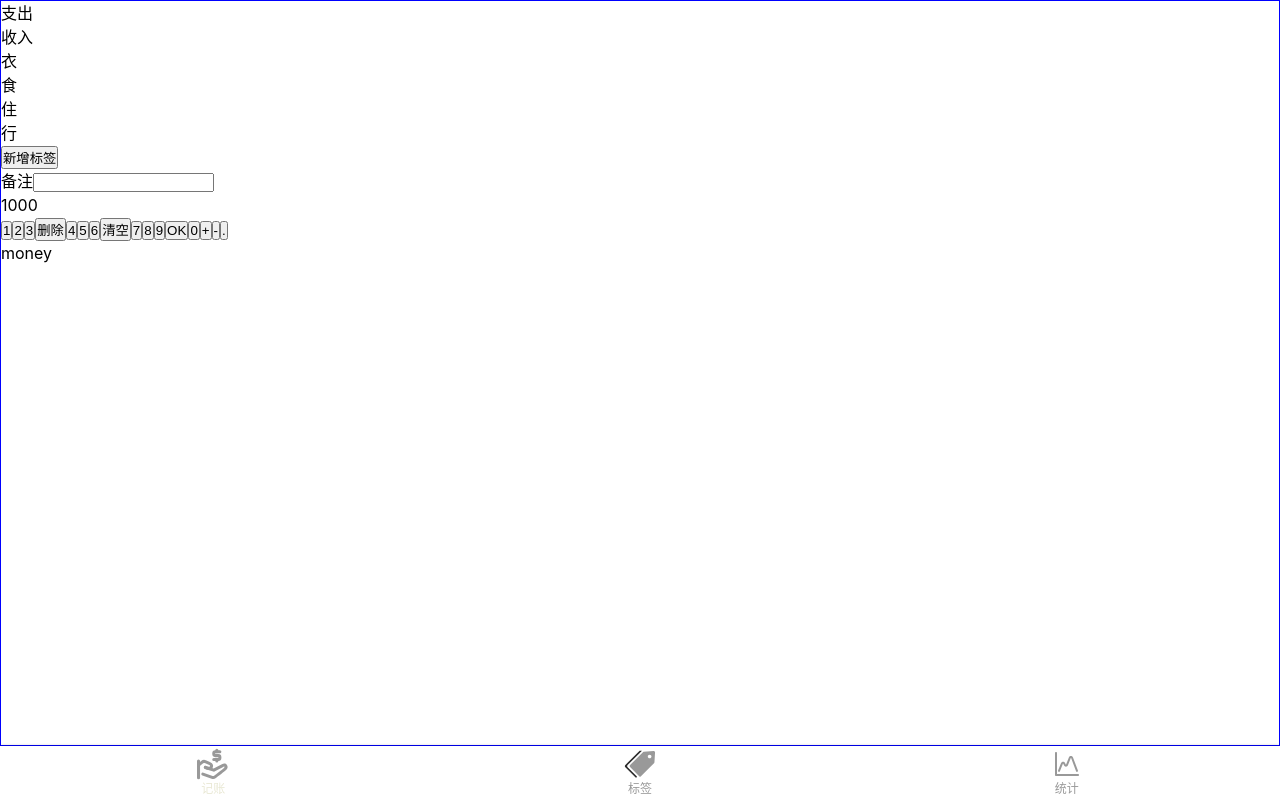
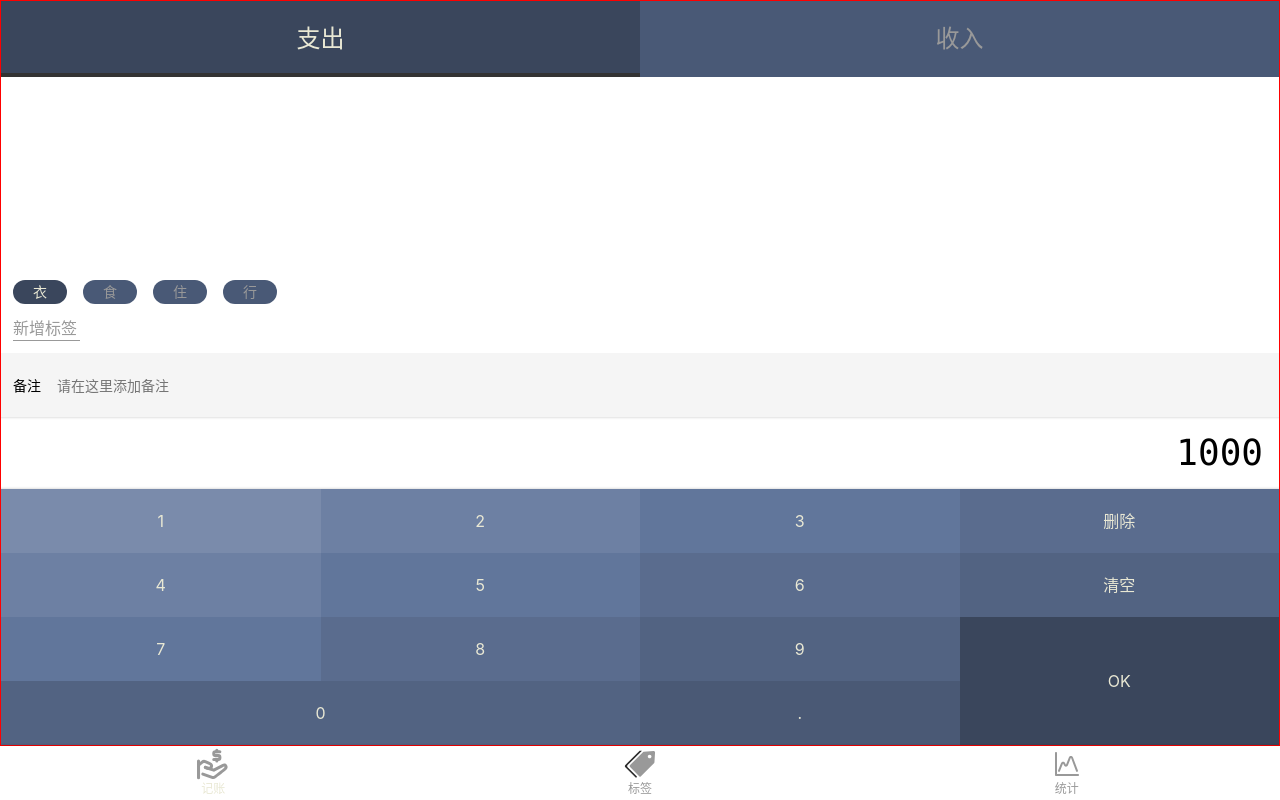
Before and after one commit to EmmaLee1229/accountingBook-code, a Vue app: page /#/money in a window 1280 px wide. Built offline with nearby package versions, Linux system fonts and the light colour scheme.

Commit message:
完成html和css

```diff
--- a/src/App.vue
+++ b/src/App.vue
@@ -12,5 +12,11 @@
     -moz-osx-font-smoothing: grayscale;
     font-family: $font-hei;
     line-height: 1.5;
+    font-size: 16px;
   }
+  /*.clearfix::after {*/
+  /*  content: '';*/
+  /*  display: block;*/
+  /*  clear: both;*/
+  /*}*/
 </style>
--- a/src/assets/style/helper.scss
+++ b/src/assets/style/helper.scss
@@ -2,3 +2,20 @@
 $font-hei:-apple-system, "Noto Sans", "Helvetica Neue", Helvetica, "Nimbus Sans L", Arial, "Liberation Sans", "PingFang SC", "Hiragino Sans GB", "Noto Sans CJK SC", "Source Han Sans SC", "Source Han Sans CN", "Microsoft YaHei", "Wenquanyi Micro Hei", "WenQuanYi Zen Hei", "ST Heiti", SimHei, "WenQuanYi Zen Hei Sharp", sans-serif;
 $font-song:Georgia, "Nimbus Roman No9 L", "Songti SC", "Noto Serif CJK SC", "Source Han Serif SC", "Source Han Serif CN", STSong, "AR PL New Sung", "AR PL SungtiL GB", NSimSun, SimSun, "TW\-Sung", "WenQuanYi Bitmap Song", "AR PL UMing CN", "AR PL UMing HK", "AR PL UMing TW", "AR PL UMing TW MBE", PMingLiU, MingLiU, serif;
 $color-heighlight: #E9E8D4;
+//placeholder
+%clearFix {
+  &::after {
+    content: '';
+    clear: both;
+    display: block;
+  }
+}
+
+$color-shadow: rgba(0, 0, 0, 0.25);
+%outerShadow {
+  box-shadow: 0 0 3px $color-shadow;
+}
+%innerShadow {
+  box-shadow: inset 0 -3px 3px -3px $color-shadow,
+  inset 0 3px 3px -3px $color-shadow;
+}
--- a/src/assets/style/reset.scss
+++ b/src/assets/style/reset.scss
@@ -7,3 +7,9 @@
   text-decoration: none;
   color: #999;
 }
+ul,ol {
+  list-style: none;
+}
+button,input {
+  font: inherit;
+}
--- a/src/components/Layout.vue
+++ b/src/components/Layout.vue
@@ -1,7 +1,7 @@
 <template>
     <div>
-        <div class="nav-wrapper">
-            <div class="content">
+        <div class="nav-wrapper" :class="classPrefix && `${classPrefix}-wrapper`">
+            <div class="content"  :class="classPrefix && `${classPrefix}-content`">
                 <slot></slot>
             </div>
             <Nav/>
@@ -11,6 +11,7 @@
 
 <script>
     export default {
+        props:['classPrefix'],
         name: "Layout"
     }
 </script>
@@ -23,7 +24,7 @@
         height: 100vh;
     }
     .content {
-        border: 1px solid blue;
+      /*border: 1px solid blue;*/
         flex-grow: 1;
         overflow: auto;
     }
--- a/src/components/Money.vue
+++ b/src/components/Money.vue
@@ -1,26 +1,5 @@
 <template>
-        <Layout>
-        <ul class="types">
-            <li class="selected">支出</li>
-            <li>收入</li>
-        </ul>
-        <div class="tags">
-            <ul class="current">
-                <li>衣</li>
-                <li>食</li>
-                <li>住</li>
-                <li>行</li>
-            </ul>
-            <div class="new">
-                <button>新增标签</button>
-            </div>
-        </div>
-        <div>
-            <label class="note">
-                <span class="name">备注</span>
-                <input type="text">
-            </label>
-        </div>
+    <Layout class-prefix="layout">
         <div class="numberPad">
             <div class="typePad">
                 1000
@@ -37,14 +16,38 @@
                 <button>7</button>
                 <button>8</button>
                 <button>9</button>
-            <button>OK</button>
-            <button>0</button>
-            <button>+</button>
-            <button>-</button>
+                <button class="ok">OK</button>
+                <button class="zero">0</button>
+                <!--                <button>+</button>-->
+                <!--                <button>-</button>-->
                 <button>.</button>
             </div>
         </div>
-            <p>money</p>
+        <div>
+            <label class="note">
+                <span class="name">备注</span>
+                <input type="text" placeholder="请在这里添加备注">
+            </label>
+        </div>
+        <div class="tags">
+
+            <div class="new">
+                <button>新增标签</button>
+            </div>
+            <ul class="current">
+                <li class="selected">衣</li>
+                <li>食</li>
+                <li>住</li>
+                <li>行</li>
+            </ul>
+        </div>
+        <ul class="types">
+            <li class="selected">支出</li>
+            <li>收入</li>
+        </ul>
+
+
+
     </Layout>
 
 </template>
@@ -54,7 +57,177 @@
         name: "Money"
     }
 </script>
+<style lang="scss">
+    .layout-content {
+        border: 1px solid red;
+        display: flex;
+        flex-direction: column-reverse;
 
-<style scoped>
+    }
+</style>
 
+<style lang="scss" scoped>
+    @import "~@/assets/style/reset.scss";
+
+    .numberPad {
+        $color-shadow: rgba(0, 0, 0, 0.25);
+        .typePad {
+            font-size: 36px;
+            font-family: Consolas, monospace;
+            padding: 9px 16px;
+            text-align: right;
+            box-shadow: inset 0 -3px 3px -3px $color-shadow,
+            inset 0 3px 3px -3px $color-shadow;
+
+        }
+
+        .buttons {
+            @extend %clearFix !optional;
+            > button {
+                width: 25%;
+                height: 64px;
+                float: left;
+                background: transparent;
+                border:none;
+                &.ok {
+                    height: 64*2px;
+                    float: right;
+                }
+                &.zero {
+                    width: 2*25%;
+                }
+                $color:#E9E8D4;
+                &:nth-child(12){
+                    background: #3A465C;
+                    color: $color;
+                }
+                &:nth-child(8),&:nth-child(11),&:nth-child(13){
+                    background: lighten(#3A465C,4%*3);
+                    color: $color;
+                }
+                &:nth-child(14){
+                    background: lighten(#3A465C,4%*2);
+                    color: $color;
+                }
+                &:nth-child(4),&:nth-child(7),&:nth-child(10){
+                    background: lighten(#3A465C,4%*4);
+                    color: $color;
+                }
+                &:nth-child(3),&:nth-child(6),&:nth-child(9){
+                    background: lighten(#3A465C,4%*5);
+                    color: $color;
+                }
+                &:nth-child(2),&:nth-child(5){
+                    background: lighten(#3A465C,4%*6);
+                    color: $color;
+                }
+                &:nth-child(1){
+                    background: lighten(#3A465C,4%*7);
+                    color: $color;
+                }
+            }
+
+
+        }
+    }
+
+    .tags {
+        margin: 12px;
+        display: flex;
+        flex-direction: column-reverse;
+        flex-grow: 1;
+
+        > .current {
+            display: flex;
+            font-size: 14px;
+
+            > li {
+                background: #495976;
+                height: 24px;
+                line-height: 24px;
+                border-radius: 12px;
+                padding: 0 20px;
+                color: #999999;
+                margin-right: 16px;
+                margin-top: 2px;
+
+                &.selected {
+                    background: #3A465C;
+                    color: #E9E8D4;
+                }
+            }
+        }
+
+        > .new {
+            padding-top: 4px;
+
+            > button {
+                color: #999999;
+                background: transparent;
+                border: none;
+                padding-top: 8px;
+                padding-right: 3px;
+                border-bottom: 1px solid;
+            }
+        }
+
+    }
+
+    .note {
+        padding-left: 12px;
+        font-size: 14px;
+        background: #f5f5f5;
+        display: flex;
+        align-items: center;
+
+        > .name {
+            padding-right: 16px;
+        }
+
+        > input {
+            background: transparent;
+            border: none;
+            flex-grow: 1;
+            height: 64px;
+            padding-right: 16px;
+        }
+    }
+
+    :focus {
+        outline: none;
+    }
+
+    .types {
+        display: flex;
+        text-align: center;
+        background: #495976;
+        font-size: 24px;
+        color: #999999;
+
+        > li {
+            width: 50%;
+            padding: 20px 0;
+            display: flex;
+            justify-content: center;
+            align-items: center;
+            position: relative;
+
+            &.selected {
+                background: #3A465C;
+                color: #E9E8D4;
+            }
+
+            &.selected::after {
+                content: '';
+                background: #333;
+                height: 4px;
+                width: 100%;
+                bottom: 0;
+                left: 0;
+                position: absolute;
+            }
+        }
+
+
+    }
 </style>
```
Lines whose indentation alone changed are shown as unchanged.
